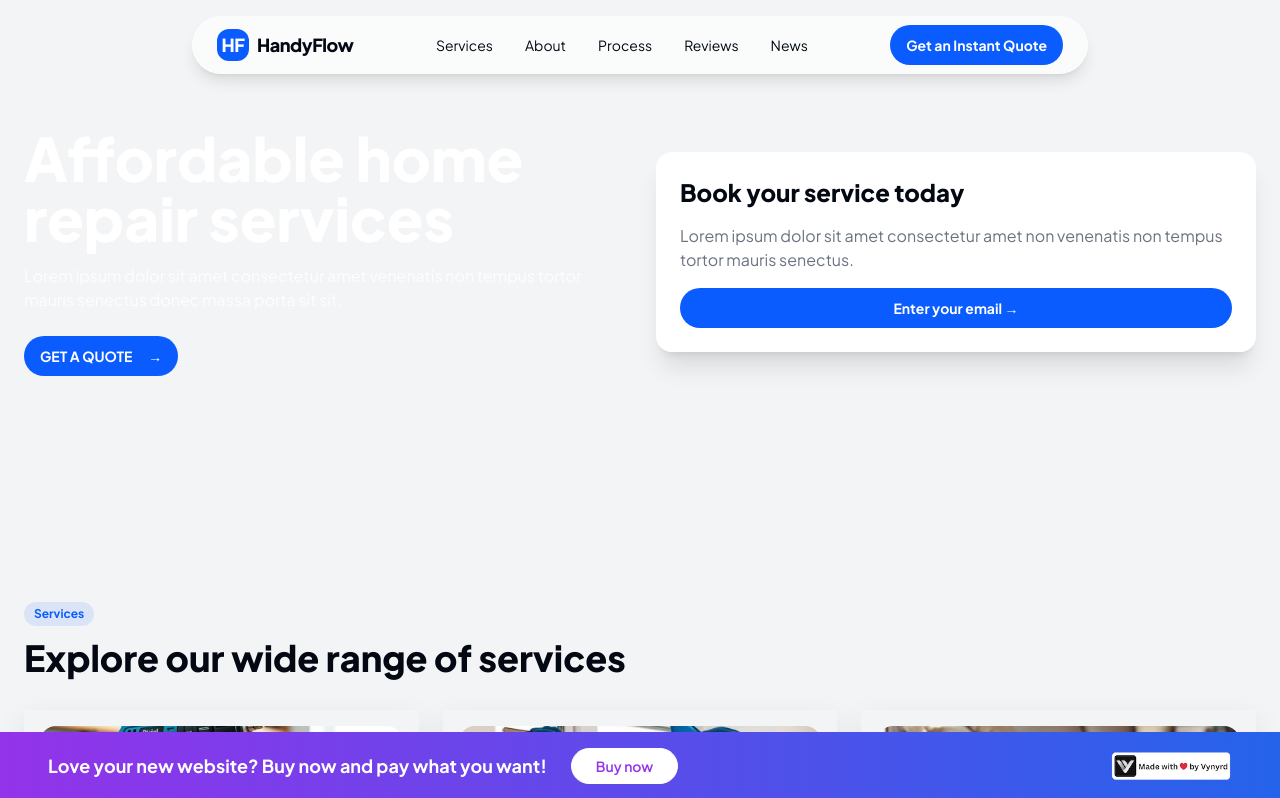
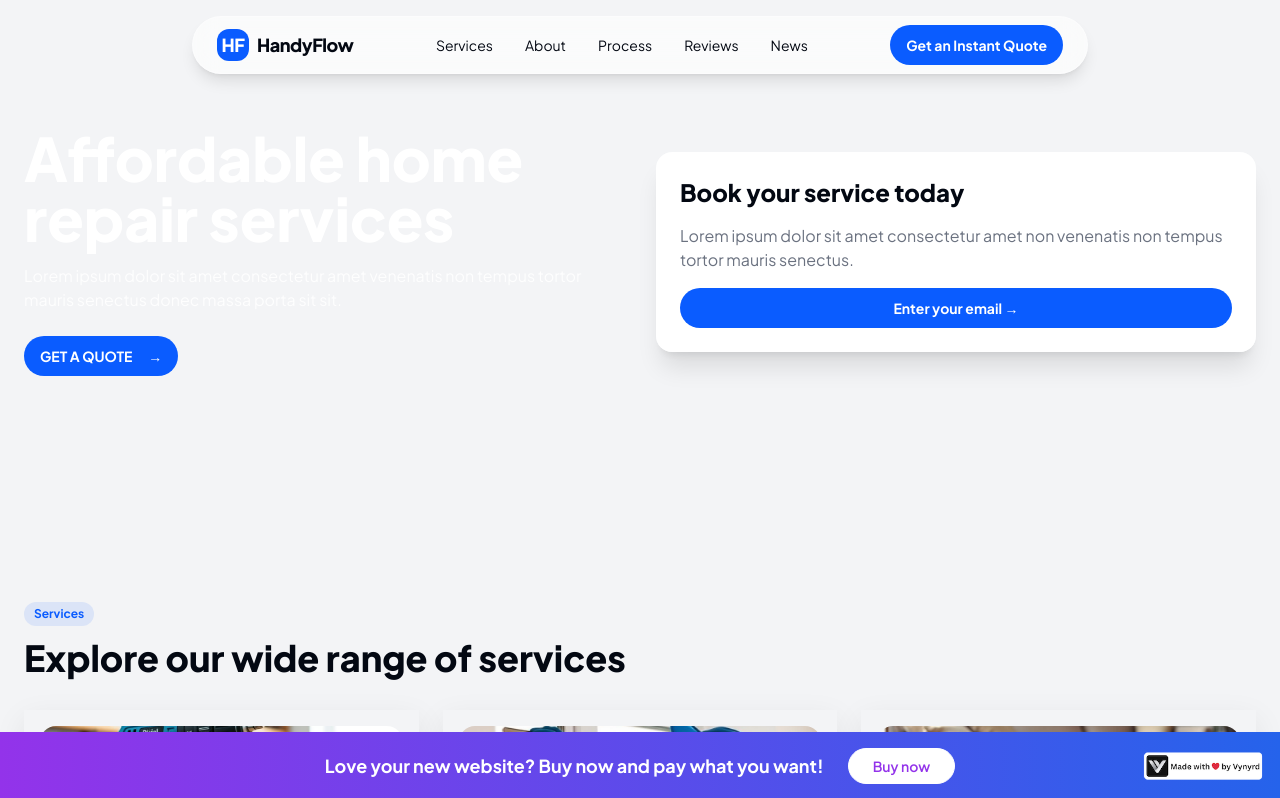
Before and after one commit to Jasparks6/flow-rebuild-magic, a React (Vite) app: page / in a window 1280 px wide. Shown: the top 798 px of the page. Built offline with nearby package versions, Linux system fonts and the light colour scheme.

Commit message:
Center CTA text and button
Align badge to the right and open link in same tab.

```diff
--- a/src/components/site/StickyBuyBar.tsx
+++ b/src/components/site/StickyBuyBar.tsx
@@ -4,9 +4,9 @@ const StickyBuyBar = () => {
   return (
     <div className="fixed inset-x-0 bottom-0 z-50">
       <div className="bg-gradient-to-r from-purple-600 to-blue-600 text-white py-4 px-4">
-        <div className="container mx-auto flex items-center justify-between">
+        <div className="container mx-auto flex items-center justify-center relative">
           <div className="flex items-center gap-6">
-            <p className="text-lg font-bold">
+            <p className="text-lg font-bold text-center">
               Love your new website? Buy now and pay what you want!
             </p>
             <Button
@@ -17,15 +17,13 @@ const StickyBuyBar = () => {
             >
               <a
                 href="https://www.vynyrd.com/checkout?name=John&business_name=ABC%20Realty"
-                target="_blank"
-                rel="noopener noreferrer"
               >
                 Buy now
               </a>
             </Button>
           </div>
 
-          <div className="flex items-center">
+          <div className="absolute right-0 flex items-center">
             <img
               src="/lovable-uploads/ad0db551-d3be-4734-b9a7-8eb1f6e7f4b5.png"
               alt="Made with love by Vynyrd"
```
